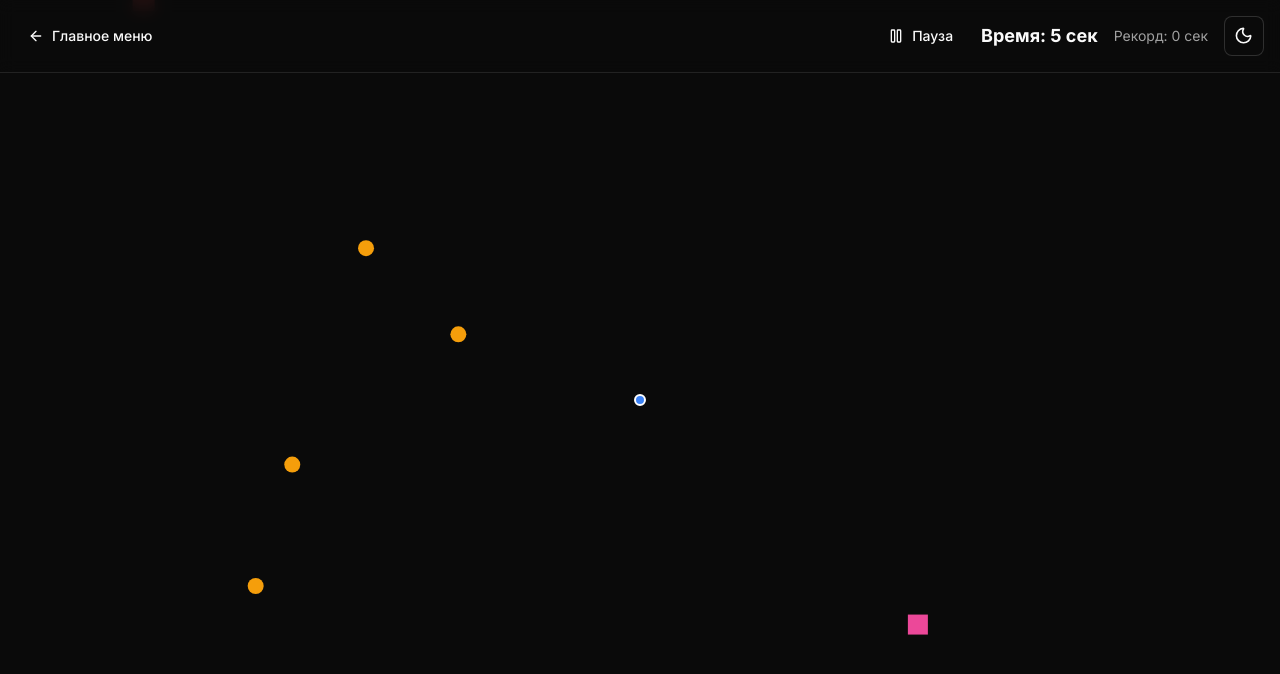
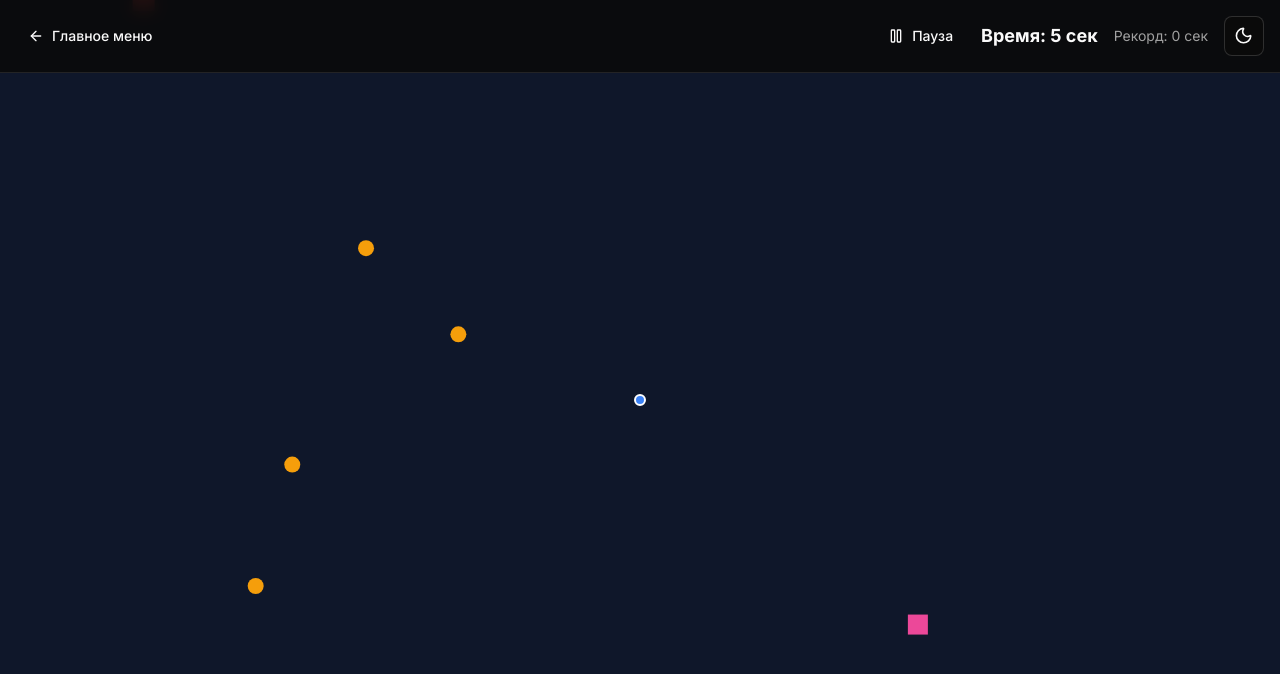
Before and after one commit to lololoevish/dodge-game, a Next.js app: page /game in a window 1280 px wide. Shown: the top 674 px of the page. Built offline with nearby package versions, Linux system fonts and the light colour scheme.

Commit message:
Fix light theme compatibility: dark game canvas background for better visibility

```diff
--- a/src/components/game/GameCanvas.tsx
+++ b/src/components/game/GameCanvas.tsx
@@ -613,8 +613,9 @@ export function GameCanvas({ gameState, onGameOver, onScoreUpdate, onEncountered
     const ctx = canvas?.getContext('2d')
     if (!canvas || !ctx || !gameStateRef.current) return
 
-    // Очищаем canvas
-    ctx.clearRect(0, 0, canvas.width, canvas.height)
+    // Очищаем canvas темным фоном
+    ctx.fillStyle = '#0f172a' // Темно-серый фон для игрового поля
+    ctx.fillRect(0, 0, canvas.width, canvas.height)
 
     const state = gameStateRef.current
 
@@ -971,7 +972,7 @@ export function GameCanvas({ gameState, onGameOver, onScoreUpdate, onEncountered
         ref={canvasRef}
         width={windowSize.width}
         height={windowSize.height}
-        className="bg-background cursor-none block w-full h-full"
+        className="bg-slate-900 dark:bg-background cursor-none block w-full h-full"
         style={{
           width: '100vw',
           height: '100vh',
```
